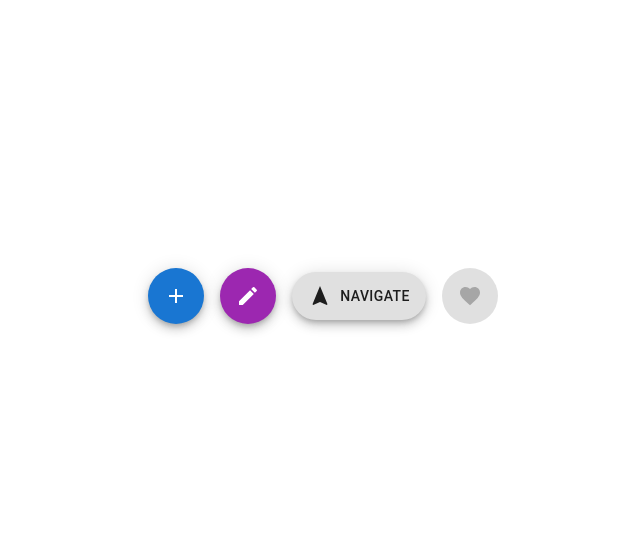
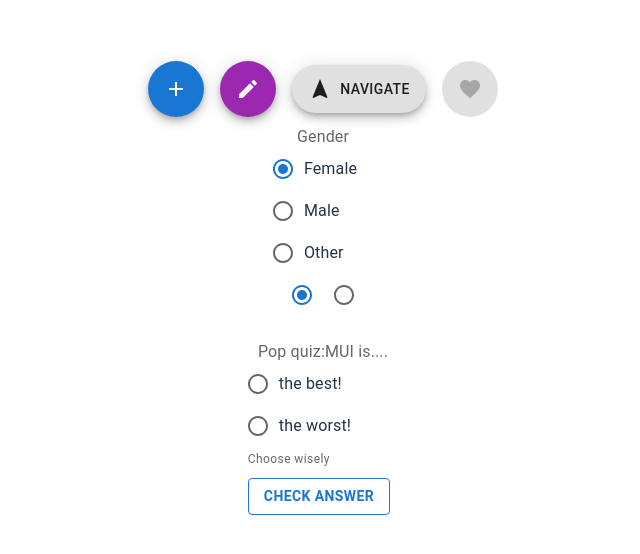
Before and after one commit to AmmanBilal/Material_UI, a React (Vite) app: page / in a window 1280 px wide. Shown: the part 104-658 px from the top of the page, without its empty margins (317-957 px from the left). Built offline with nearby package versions, Linux system fonts and the light colour scheme.

Commit message:
Adding Radio Button

```diff
--- a/src/assets/Float_Act_Btn.tsx
+++ b/src/assets/Float_Act_Btn.tsx
@@ -4,9 +4,46 @@
 import EditIcon from '@mui/icons-material/Edit';
 import FavoriteIcon from '@mui/icons-material/Favorite';
 import NavigationIcon from '@mui/icons-material/Navigation';
+import Radio from '@mui/material/Radio';
+import RadioGroup from '@mui/material/RadioGroup';
+import FormControlLabel from '@mui/material/FormControlLabel';
+import FormControl from '@mui/material/FormControl';
+import FormLabel from '@mui/material/FormLabel';
+import Button from '@mui/material/Button';
+import FormHelperText from '@mui/material/FormHelperText';
+import React, { useState } from 'react';
+
+const Float_Act_Btn = () => {
+  const [selectedValue,setSelectedValue]=useState('a')
+  const [value,setValue]=useState('')
+  const [error,setError]=useState(false)
+  const [helperText,setHelperText]=useState("Choose wisely")
 
 
-const Float_Act_Btn = () => {
+
+  const handleRadiochange=(event:React.ChangeEvent<HTMLInputElement>)=>{
+    setValue((event.target as HTMLInputElement).value)
+    setHelperText("")
+    setError(false)
+  }
+  const handleSubmit=(event: React.FormEvent<HTMLFormElement>)=>{
+    event.preventDefault();
+
+    if (value === 'best') {
+      setHelperText('You got it!');
+      setError(false);
+    } else if (value === 'worst') {
+      setHelperText('Sorry, wrong answer!');
+      setError(true);
+    } else {
+      setHelperText('Please select an option.');
+      setError(true);
+    }
+
+  }
+  const handleChange=(event:React.ChangeEvent<HTMLInputElement>)=>{
+    setSelectedValue(event.target.value);
+  }
   return (
     <>
      <Box sx={{ '& > :not(style)': { m: 1 } }}>
@@ -24,6 +61,65 @@
         <FavoriteIcon />
       </Fab>
     </Box>
+
+
+
+
+    <FormControl>
+      <FormLabel >Gender</FormLabel>
+
+      <RadioGroup
+        aria-labelledby="demo-radio-buttons-group-label"
+        defaultValue="female"
+        name="radio-buttons-group"
+      >
+        <FormControlLabel value="female" control={<Radio />} label="Female" />
+        <FormControlLabel value="male" control={<Radio />} label="Male" />
+        <FormControlLabel value="other" control={<Radio />} label="Other" />
+      </RadioGroup>
+    </FormControl>
+
+      <div>
+        <Radio checked={selectedValue === 'a'}
+        onChange={handleChange}
+        value='a'
+        name='radio=button'
+        inputProps={{ 'aria-label': 'A' }}
+        />
+
+      <Radio checked={selectedValue === 'b'}
+        onChange={handleChange}
+        value='b'
+        name='radio=button'
+        inputProps={{ 'aria-label': 'B' }}
+        />
+
+      </div>
+
+
+      {/* showing Error */}
+
+    <form onSubmit={handleSubmit}>
+      <FormControl sx={{m:3}} error={error} variant='standard'>
+        <FormLabel >
+          Pop quiz:MUI is....
+        </FormLabel>
+        <RadioGroup name='quiz'
+        value={value}
+        onChange={handleRadiochange}>
+            <FormControlLabel value="best" control={<Radio/>} label="the best!"/>
+            <FormControlLabel value="worst" control={<Radio/>} label="the worst!"/>
+        </RadioGroup>
+
+<FormHelperText>{helperText}</FormHelperText>
+<Button sx={{mt:1,mr:1}}
+type='submit' variant='outlined'>
+Check Answer
+</Button>
+      </FormControl>
+    </form>
+
+
     </>
 )
 }
```
